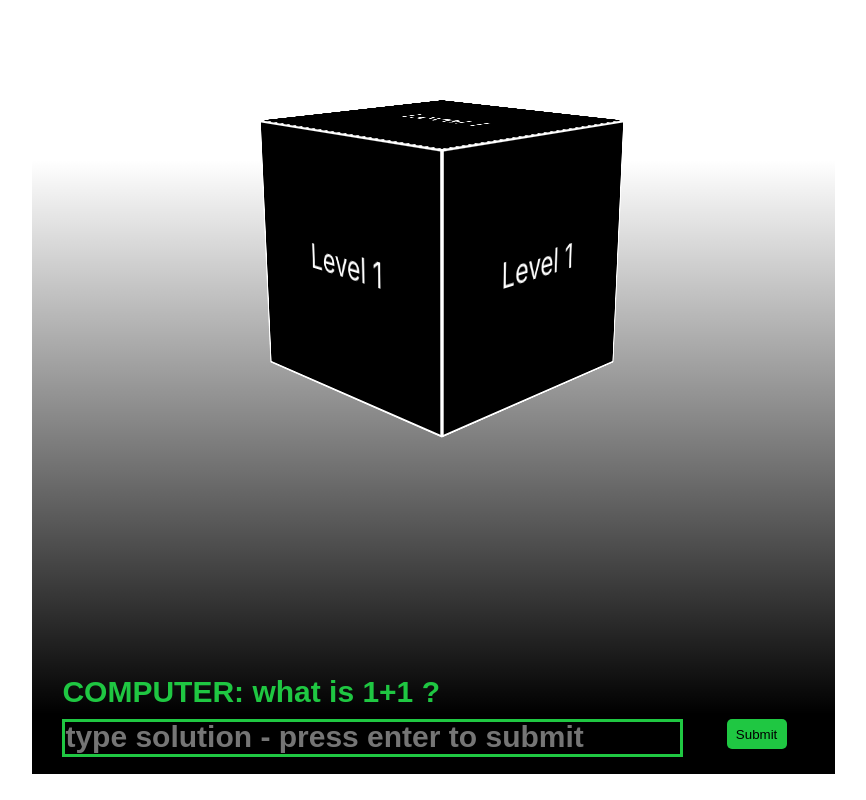
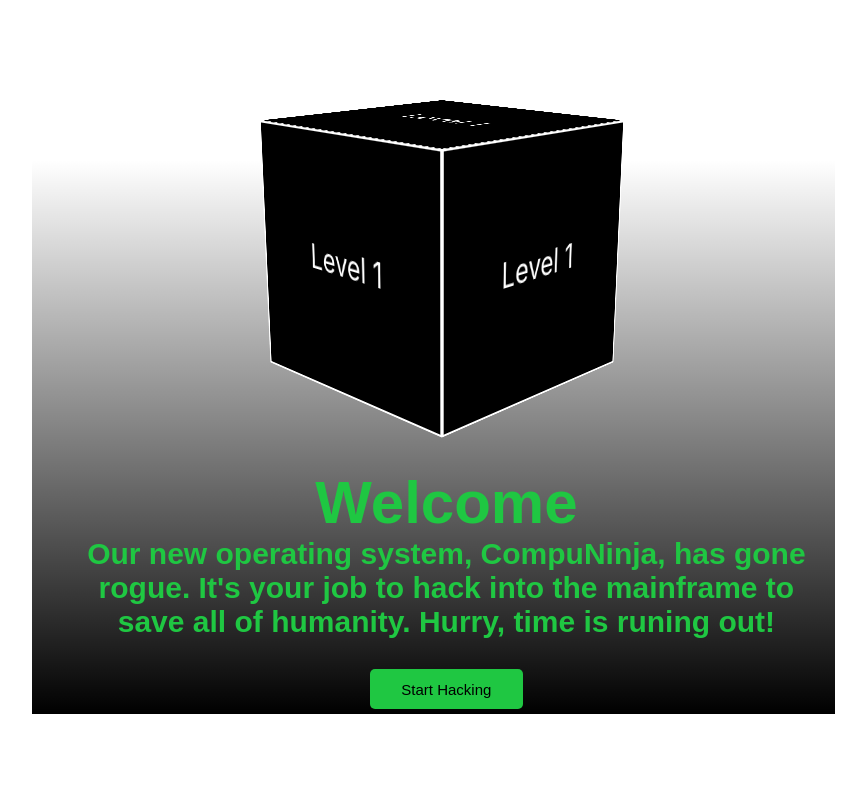
Before and after one commit to josephlarrivy/hacking-simulator, a React (Create React App) app: page / in a window 1280 px wide. Shown: the whole page, without its empty margins (198-1064 px from the left). Built offline with nearby package versions, Linux system fonts and the light colour scheme.

Commit message:
project done

```diff
--- a/src/App.css
+++ b/src/App.css
@@ -36,3 +36,38 @@
     transform: rotate(360deg);
   }
 }
+
+
+
+#instructions-container {
+  position: absolute;
+  width: 100vw;
+  height: 80vh;
+  margin-top: 20vh;
+}
+
+#instructions-inner-container {
+  width: 60%;
+  margin-left: 18%;
+  height: 85%;
+  padding: 5px;
+  padding-left: 30px;
+  background: linear-gradient(to top, rgba(0, 0, 0, 1) 0%, rgba(255, 192, 203, 0) 100%);
+  display: flex;
+  flex-direction: column;
+  justify-content: flex-end;
+  font-family: Chicago, sans-serif;
+  font-weight: 900;
+  font-size: 30px;
+  text-align: center;
+  color: #1FC742;
+}
+
+#start-button {
+  margin-top: 30px;
+  width: 20%;
+  margin-left: 40%;
+  height: 40px;
+  font-size: 15px;
+  cursor: pointer;
+}
--- a/src/App.js
+++ b/src/App.js
@@ -6,6 +6,7 @@ import Terminal from './components/Terminal';
 
 function App() {
 
+  const [instructions, setInstructions] = useState('on')
   const [level, setLevel] = useState(1)
   const [animationPhase, setAnimationPhase] = useState(0)
 
@@ -15,6 +16,10 @@ function App() {
   const [rightAnimation, setRightAnimation] = useState('right-no-animation')
   const [topAnimation, setTopAnimation] = useState('top-no-animation')
   const [bottomAnimation, setBottomAnimation] = useState('bottom-no-animation')
+
+  const start = () => {
+    setInstructions('off')
+  }
 
   const animate = () => {
     setAnimationPhase(animationPhase+1)
@@ -50,6 +55,32 @@ function App() {
     }
   }
 
+  if (instructions === 'on') {
+    return (
+      <div className="App">
+        <div id='terminal-component-container'>
+         <div id='instructions-container'>
+          <div id='instructions-inner-container'>
+            <h1>Welcome</h1>
+            <h4>Our new operating system, CompuNinja, has gone rogue. It's your job to hack into the mainframe to save all of humanity. Hurry, time is runing out!</h4>
+            <button onClick={start} id='start-button'>Start Hacking</button>
+          </div>
+         </div>
+        </div>
+        <div id='cube-componenet-container'>
+          <Cube
+            level={level}
+            frontAnimation={frontAnimation}
+            backAnimation={backAnimation}
+            leftAnimation={leftAnimation}
+            rightAnimation={rightAnimation}
+            topAnimation={topAnimation}
+            bottomAnimation={bottomAnimation}
+          />
+        </div>
+      </div>
+    )
+  }
 
   return (
     <div className="App">
--- a/src/components/Terminal.js
+++ b/src/components/Terminal.js
@@ -31,7 +31,7 @@ const Terminal = ({ level, setLevel, animate }) => {
     if (problems.length !== answers.length) {
       return
     } else if (evaluateMathExpression(problems[problems.length - 1]) == answers[answers.length - 1]) {
-      const responses = ['correct - but you\'ll never hack in!', 'correct - are you some kind on computer wiz', 'correct - but i eat hackers like you for breakfast']
+      const responses = ['correct - but you\'ll never hack in!', 'correct - are you some kind on computer wiz?', 'correct - but i eat hackers like you for breakfast?', 'correct answer']
       const randResp = Math.floor(Math.random() * responses.length)
       setRightOrWrong([...rightOrWrong, responses[randResp]])
       setProblems([...problems, generateNextProblem()])
```
